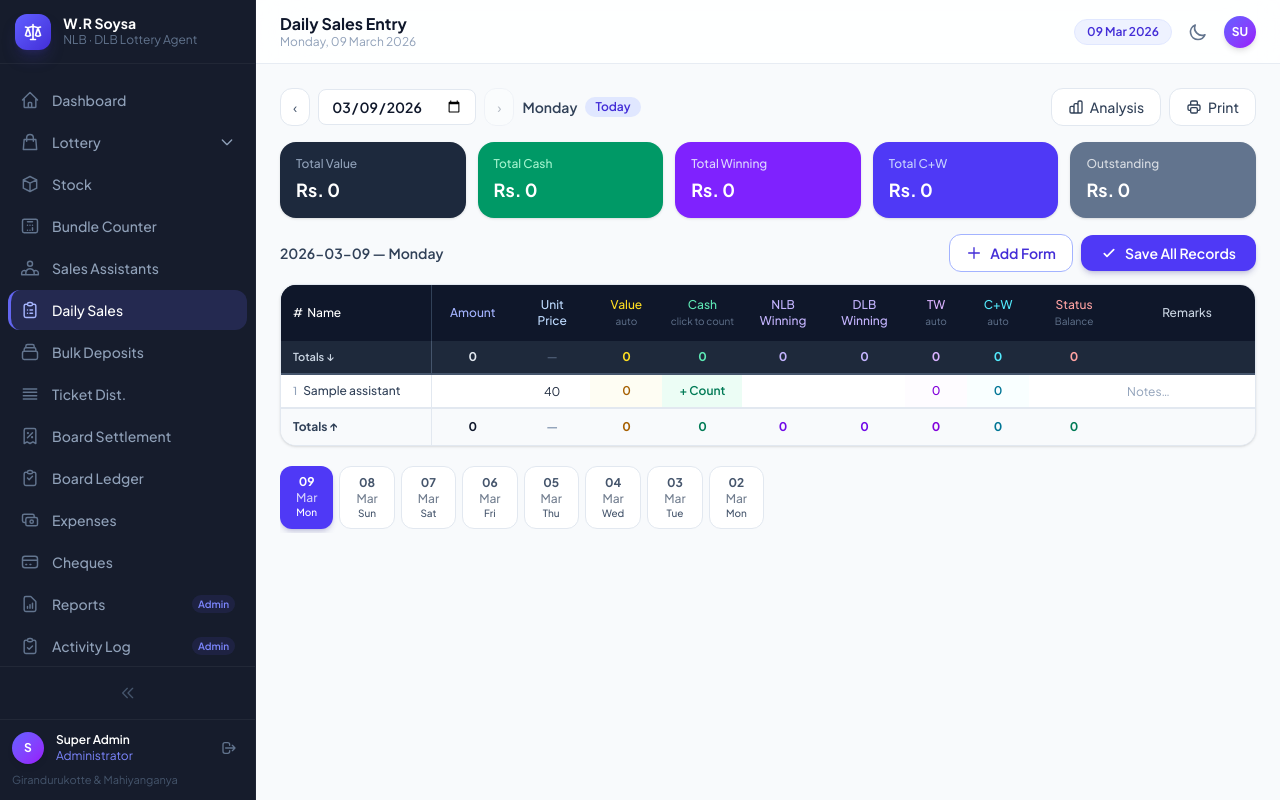
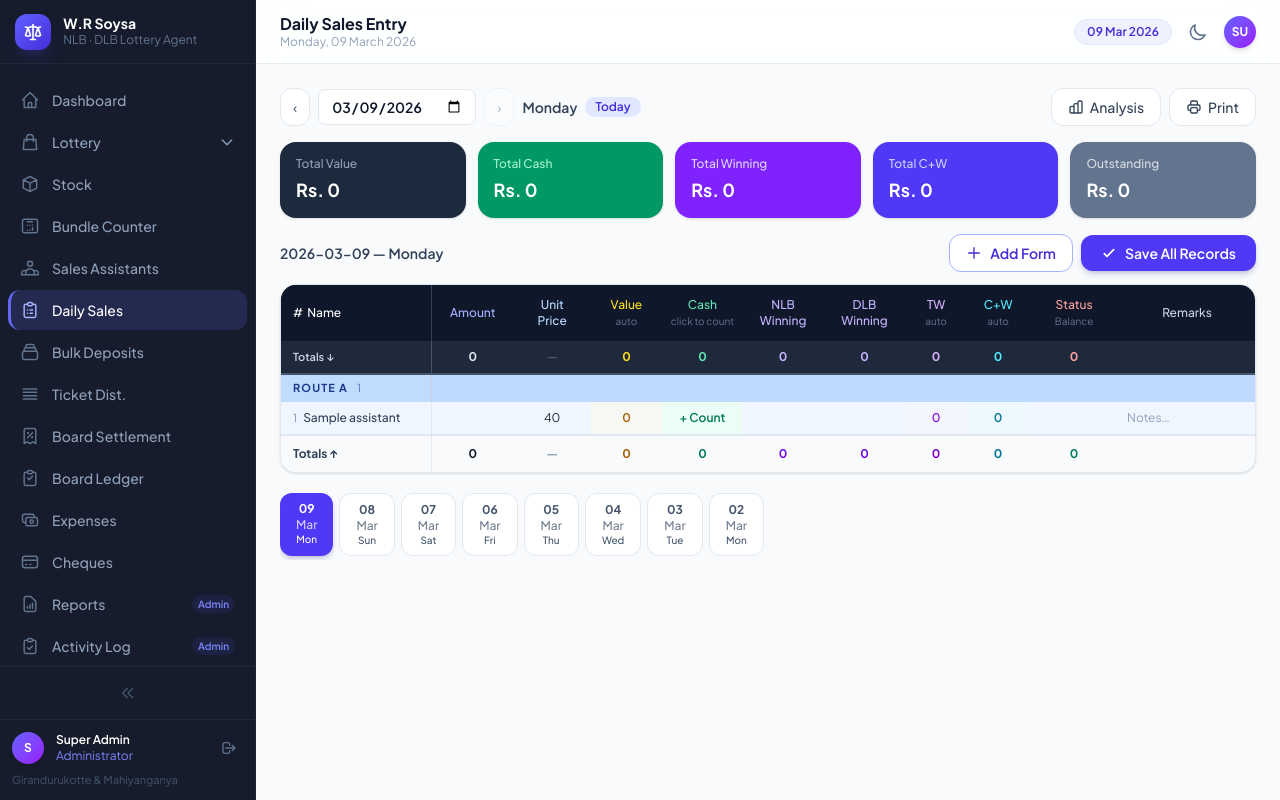
Before and after one commit to supunchamod/lottery-management, a Laravel app: page /daily-sales in a window 1280 px wide. Run offline with Laravel 12, Linux system fonts and the light colour scheme; a user stored in the database is signed in; data comes from the database, SQL or seed files in the repository; tables that the repository leaves empty hold one stand-in row (values such as "Sample post"); style sheets or scripts are compiled from the project's sources; parts of the project's set-up code (start-up, migrations or seed data) failed here and were passed over; some libraries are stand-ins or nearby versions.

Commit message:
Apply route color coding and grouping to Daily Sales Entry table
- DailySalesController: eager-load route on assistants; order by
  created_at DESC so newest assistant appears at the top of each group
- daily-sales/index.blade.php:
  - Add $routeColorMap and $defaultRouteColor PHP arrays matching the
    Ticket Distribution screen (blue/green/yellow/pink + hex values
    for sticky-cell inline styles)
  - Group assistants by route via $routeGroups; routes sorted alpha,
    unassigned last; within each group the controller's DESC order is
    preserved
  - Replace flat @foreach with nested loop: route group header row
    (darker shade) + assistant rows (light route shade)
  - No zebra stripes within groups; separator uses the route's border
    color; indigo hover ring retained on active row
  - Sticky name cell uses inline style hex for background, overridden
    by :style binding on hover (route's lighter shade) and dark mode
  - Row counter uses global $rowIndex so numbering is sequential
    across all groups
  - All Alpine.js calculations (totalQty/Value/Cash/Winning/CW/Balance,
    cash counter modal, add-form modal) are unaffected — keyed by
    assistant ID, not DOM position

https://claude.ai/code/session_01UxeNRDzAfdNGcoveJnxRe2

```diff
--- a/app/Http/Controllers/DailySalesController.php
+++ b/app/Http/Controllers/DailySalesController.php
@@ -18,7 +18,7 @@ class DailySalesController extends Controller
     public function index(Request $request)
     {
         $date       = $request->input('date', today()->toDateString());
-        $assistants = SalesAssistant::orderBy('name')->get();
+        $assistants = SalesAssistant::with('route')->orderByDesc('created_at')->get();
 
         // Load existing records for this date, keyed by assistant_id
         $records = DailySaleRecord::where('date', $date)
--- a/resources/views/daily-sales/index.blade.php
+++ b/resources/views/daily-sales/index.blade.php
@@ -3,6 +3,56 @@
 @php
     $parsedDate     = \Carbon\Carbon::parse($date);
     $assistantNames = $assistants->pluck('name', 'id')->toArray();
+
+    // ── Route Color Map (matches Ticket Distribution screen) ─────────────────
+    $routeColorMap = [
+        'blue'   => [
+            'headerBg'    => 'bg-blue-200',   'headerText'   => 'text-blue-900',
+            'headerBgHex' => '#bfdbfe',
+            'rowBg'       => 'bg-blue-50',    'rowBgHex'     => '#eff6ff',
+            'rowHoverHex' => '#dbeafe',
+            'separator'   => 'border-blue-200',
+        ],
+        'green'  => [
+            'headerBg'    => 'bg-green-200',  'headerText'   => 'text-green-900',
+            'headerBgHex' => '#bbf7d0',
+            'rowBg'       => 'bg-green-50',   'rowBgHex'     => '#f0fdf4',
+            'rowHoverHex' => '#dcfce7',
+            'separator'   => 'border-green-200',
+        ],
+        'yellow' => [
+            'headerBg'    => 'bg-yellow-200', 'headerText'   => 'text-yellow-900',
+            'headerBgHex' => '#fef08a',
+            'rowBg'       => 'bg-yellow-50',  'rowBgHex'     => '#fefce8',
+            'rowHoverHex' => '#fef9c3',
+            'separator'   => 'border-yellow-200',
+        ],
+        'pink'   => [
+            'headerBg'    => 'bg-pink-200',   'headerText'   => 'text-pink-900',
+            'headerBgHex' => '#fbcfe8',
+            'rowBg'       => 'bg-pink-50',    'rowBgHex'     => '#fdf2f8',
+            'rowHoverHex' => '#fce7f3',
+            'separator'   => 'border-pink-200',
+        ],
+    ];
+    $defaultRouteColor = [
+        'headerBg'    => 'bg-gray-100',   'headerText'   => 'text-gray-500',
+        'headerBgHex' => '#f3f4f6',
+        'rowBg'       => 'bg-white',      'rowBgHex'     => '#ffffff',
+        'rowHoverHex' => '#eff6ff',
+        'separator'   => 'border-gray-100',
+    ];
+
+    // Group assistants by route; sort named routes alpha, unassigned last.
+    // Within each group the controller already ordered by created_at DESC.
+    $routeGroups = $assistants
+        ->groupBy(fn ($a) => $a->route_id ?? 'unassigned')
+        ->map(fn ($group) => [
+            'route'      => $group->first()->route,
+            'assistants' => $group,
+        ])
+        ->sortBy(fn ($g) => $g['route']?->name ?? 'ZZZZZ')
+        ->values();
 @endphp
 
 {{-- ══════════════════════════════════════════════════════════════════════
@@ -216,22 +266,47 @@
                     </tr>
                 </thead>
 
-                <tbody class="divide-y divide-slate-100 dark:divide-slate-700/40">
-                    @foreach($assistants as $i => $a)
-                    @php $aid = $a->id; @endphp
-                    <tr class="{{ $i % 2 === 0
-                                    ? 'bg-white dark:bg-slate-800/40'
-                                    : 'bg-slate-50/50 dark:bg-slate-800/70' }}"
+                <tbody>
+                    @php $rowIndex = 0; @endphp
+                    @foreach($routeGroups as $routeGroup)
+                    @php
+                        $route       = $routeGroup['route'];
+                        $colors      = $routeColorMap[$route?->color_code ?? ''] ?? $defaultRouteColor;
+                    @endphp
+
+                    {{-- ── Route Group Header ──────────────────────────────── --}}
+                    <tr class="border-t-2 border-slate-300 dark:border-slate-600">
+                        <td class="sticky left-0 z-10 px-3 py-1.5 font-bold text-[11px] uppercase tracking-widest
+                                   {{ $colors['headerText'] }} border-r border-slate-300 dark:border-slate-600"
+                            style="background: {{ $colors['headerBgHex'] }};">
+                            {{ $route?->name ?? 'Unassigned' }}
+                            <span class="ml-1.5 font-normal opacity-60 normal-case tracking-normal">
+                                {{ $routeGroup['assistants']->count() }}
+                            </span>
+                        </td>
+                        <td colspan="10" class="{{ $colors['headerBg'] }}"></td>
+                    </tr>
+
+                    {{-- ── Assistant Rows ───────────────────────────────────── --}}
+                    @foreach($routeGroup['assistants'] as $a)
+                    @php
+                        $aid         = $a->id;
+                        $ri          = $rowIndex++;
+                        $rowBgHex    = $colors['rowBgHex'];
+                        $rowHoverHex = $colors['rowHoverHex'];
+                    @endphp
+                    <tr class="{{ $colors['rowBg'] }} border-b {{ $colors['separator'] }} dark:border-slate-700/40"
                         :class="activeRow === {{ $aid }} ? 'ring-1 ring-inset ring-indigo-300 dark:ring-indigo-500/40 !bg-indigo-50 dark:!bg-indigo-900/20' : ''"
                         @mouseenter="activeRow = {{ $aid }}"
                         @mouseleave="activeRow = null">
 
                         {{-- Sticky name cell --}}
                         <td class="sticky left-0 z-10 px-3 py-1.5 font-medium text-slate-700 dark:text-slate-300 whitespace-nowrap border-r border-slate-200 dark:border-slate-700/40"
+                            style="background: {{ $rowBgHex }}"
                             :style="activeRow === {{ $aid }}
-                                ? (document.documentElement.classList.contains('dark') ? 'background:rgba(99,102,241,0.15)' : 'background:#eff6ff')
-                                : '{{ $i % 2 === 0 ? '' : '' }}'">
-                            <span class="mr-1 text-slate-400 dark:text-slate-500 text-[11px]">{{ $i + 1 }}</span>
+                                ? (document.documentElement.classList.contains('dark') ? 'background:rgba(99,102,241,0.15)' : 'background:{{ $rowHoverHex }}')
+                                : 'background:{{ $rowBgHex }}'">
+                            <span class="mr-1 text-slate-400 dark:text-slate-500 text-[11px]">{{ $ri + 1 }}</span>
                             {{ $a->name }}
                         </td>
 
@@ -322,6 +397,7 @@
                                    placeholder="Notes…">
                         </td>
                     </tr>
+                    @endforeach
                     @endforeach
 
                     {{-- Bottom totals row --}}
```
